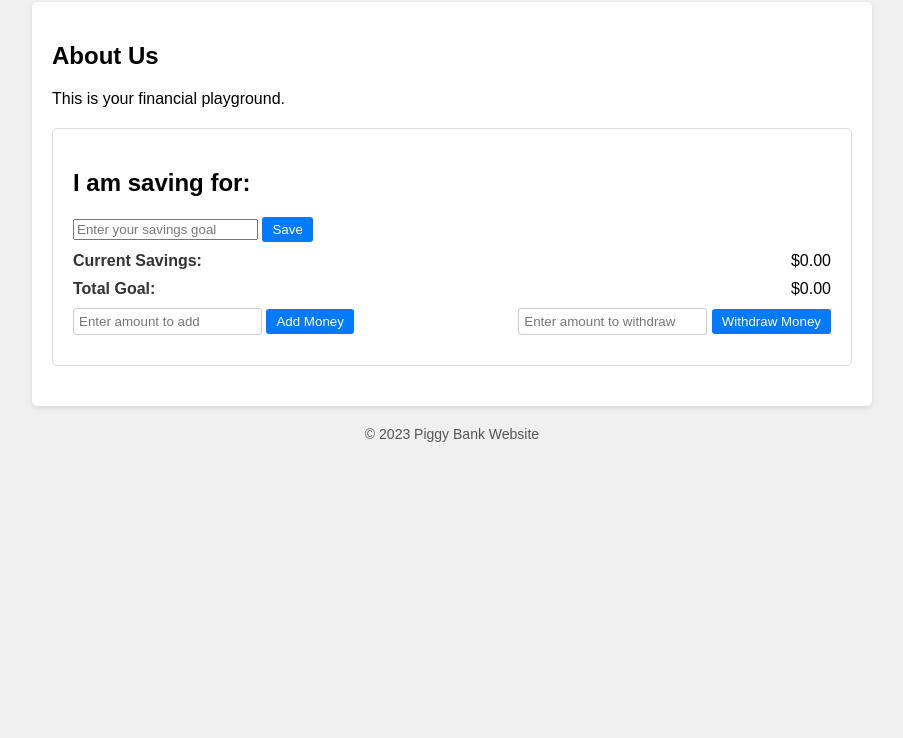
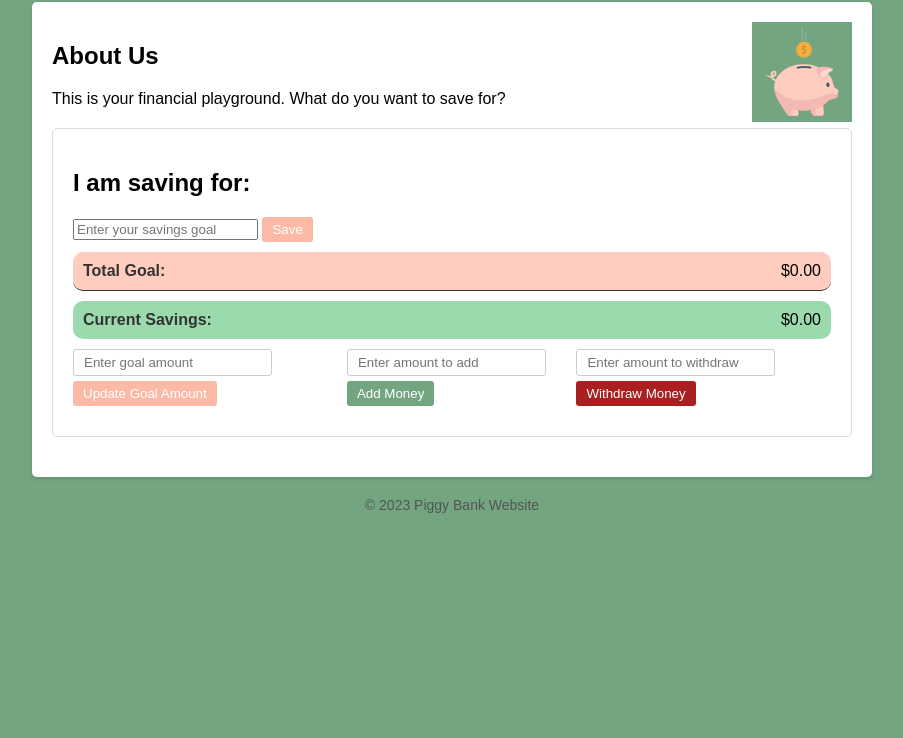
Before and after one commit to StevenT99/Piggy-Bank-Project, a plain HTML site: page index.html in a window 1280 px wide. Shown: the part 62-800 px from the top of the page, without its empty margins (188-1091 px from the left). Drawn offline with Linux system fonts and the light colour scheme.

Commit message:
Styling and fix

```diff
--- a/index.html
+++ b/index.html
@@ -5,16 +5,24 @@
     <meta name="viewport" content="width=device-width, initial-scale=1.0" />
     <title>Piggy Bank Website</title>
     <link rel="stylesheet" type="text/css" href="styles.css" />
+    <link rel="icon" href="piggybankpic.jpg" type="image/x-icon" />
+    <link rel="icon" href="piggybankpic.jpg" type="image/png" />
   </head>
-  <body>
+  <body style="background-color: #73a580">
     <header>
       <h1 class="header-title">Welcome to My Piggy Bank</h1>
     </header>
 
     <main>
+      <img
+        src="piggybankpic.jpg"
+        height="100px"
+        width="100px"
+        class="right-aligned"
+      />
       <section>
         <h2>About Us</h2>
-        <p>This is your financial playground.</p>
+        <p>This is your financial playground. What do you want to save for?</p>
       </section>
 
       <section class="content-section">
@@ -25,29 +33,53 @@
             id="goal-input"
             placeholder="Enter your savings goal"
           />
-          <button onclick="updateSavingsGoal()">Save</button>
+          <button
+            style="background-color: #fcb9a6"
+            onclick="updateSavingsGoal()"
+          >
+            Save
+          </button>
         </div>
 
-        <div class="savings-info">
+        <div
+          class="goal-info"
+          style="background-color: #fecdbf; border-radius: 10px; padding: 10px"
+        >
+          <div class="goal-label">Total Goal:</div>
+          <div class="goal-amount">$<span id="goal-amount">0.00</span></div>
+        </div>
+
+        <div
+          class="savings-info"
+          style="background-color: #9bdaac; border-radius: 10px; padding: 10px"
+        >
           <div class="savings-label">Current Savings:</div>
           <div class="savings-amount">
             $<span id="savings-amount">0.00</span>
           </div>
         </div>
 
-        <div class="goal-info">
-          <div class="goal-label">Total Goal:</div>
-          <div class="goal-amount">$<span id="goal-amount">0.00</span></div>
-        </div>
+        <div class="money-operations">
+          <div class="add-money-input">
+            <input
+              type="number"
+              id="add-goal-amount"
+              placeholder="Enter goal amount"
+            />
+            <button style="background-color: #fcb9a6" onclick="updateGoal()">
+              Update Goal Amount
+            </button>
+          </div>
 
-        <div class="money-operations">
           <div class="add-money-input">
             <input
               type="number"
               id="add-money"
               placeholder="Enter amount to add"
             />
-            <button onclick="addMoney()">Add Money</button>
+            <button style="background-color: #73a580" onclick="addMoney()">
+              Add Money
+            </button>
           </div>
 
           <div class="withdraw-money-input">
@@ -56,7 +88,12 @@
               id="withdraw-money"
               placeholder="Enter amount to withdraw"
             />
-            <button onclick="withdrawMoney()">Withdraw Money</button>
+            <button
+              style="background-color: rgb(170, 31, 31)"
+              onclick="withdrawMoney()"
+            >
+              Withdraw Money
+            </button>
           </div>
         </div>
       </section>
--- a/script.js
+++ b/script.js
@@ -19,7 +19,9 @@ function updateSavingsGoal() {
 
 // Update Goal
 function updateGoal() {
-  const goalAmount = parseFloat(document.getElementById("goal-input").value);
+  const goalAmount = parseFloat(
+    document.getElementById("add-goal-amount").value
+  );
   document.getElementById("goal-amount").textContent = goalAmount.toFixed(2); // Display with two decimal places
 }
 
--- a/styles.css
+++ b/styles.css
@@ -32,11 +32,17 @@ section {
   border-radius: 5px;
 }
 
-.savings-info,
+.savings-info {
+  display: flex;
+  justify-content: space-between;
+  margin: 10px 0;
+}
+
 .goal-info {
   display: flex;
   justify-content: space-between;
   margin: 10px 0;
+  border-bottom: 1px solid #333;
 }
 
 .savings-label,
@@ -52,14 +58,14 @@ section {
 }
 
 input[type="number"] {
-  padding: 5px;
+  padding: 5px 10px;
+  margin-bottom: 5px;
   border: 1px solid #ccc;
   border-radius: 3px;
 }
 
 button {
   padding: 5px 10px;
-  background-color: #007bff;
   color: #fff;
   border: none;
   border-radius: 3px;
@@ -76,3 +82,6 @@ footer {
   font-size: 14px;
   color: #555;
 }
+.right-aligned {
+  float: right;
+}
```
Also changed, not shown: piggybankpic.jpg (added).
